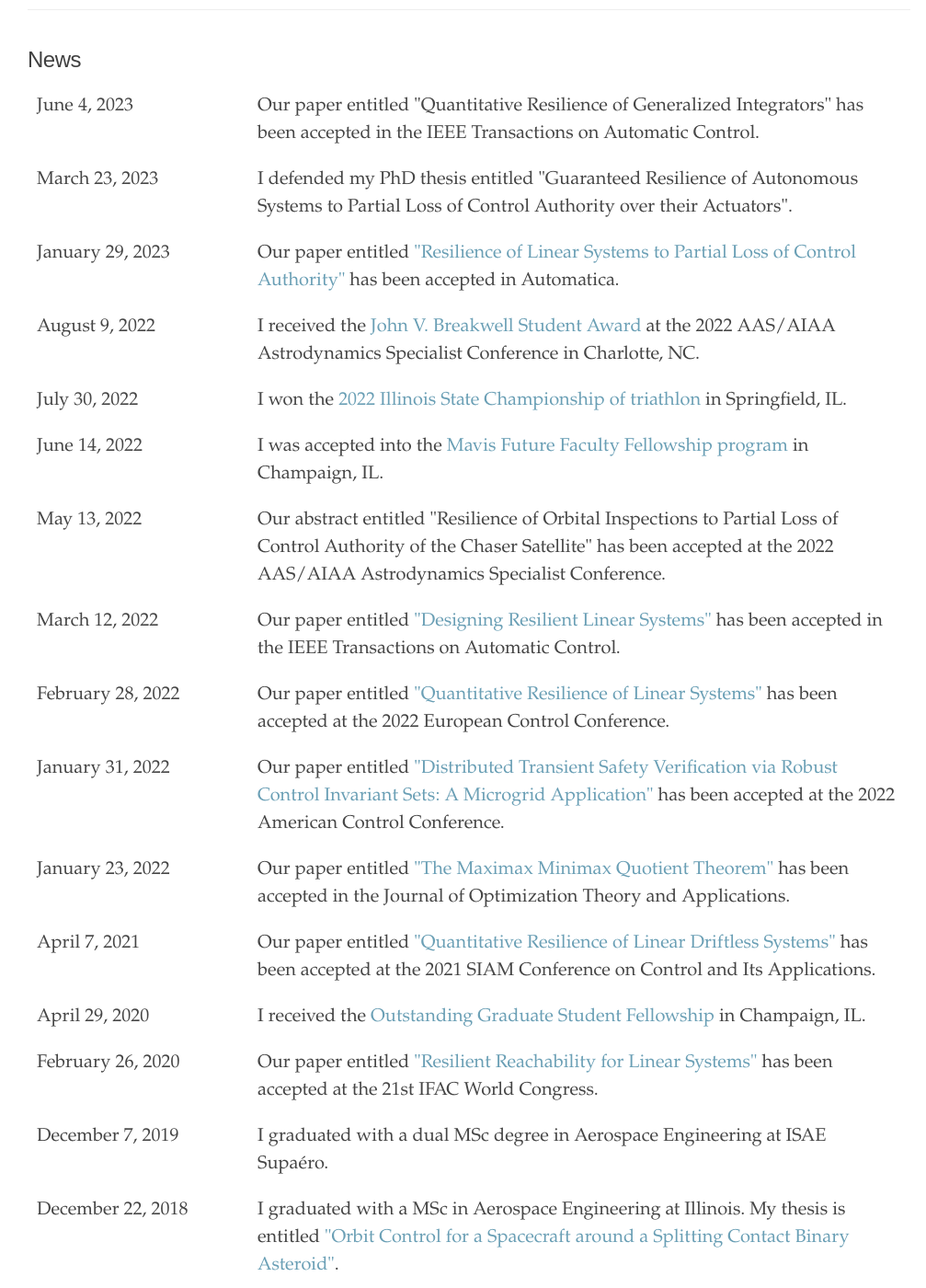
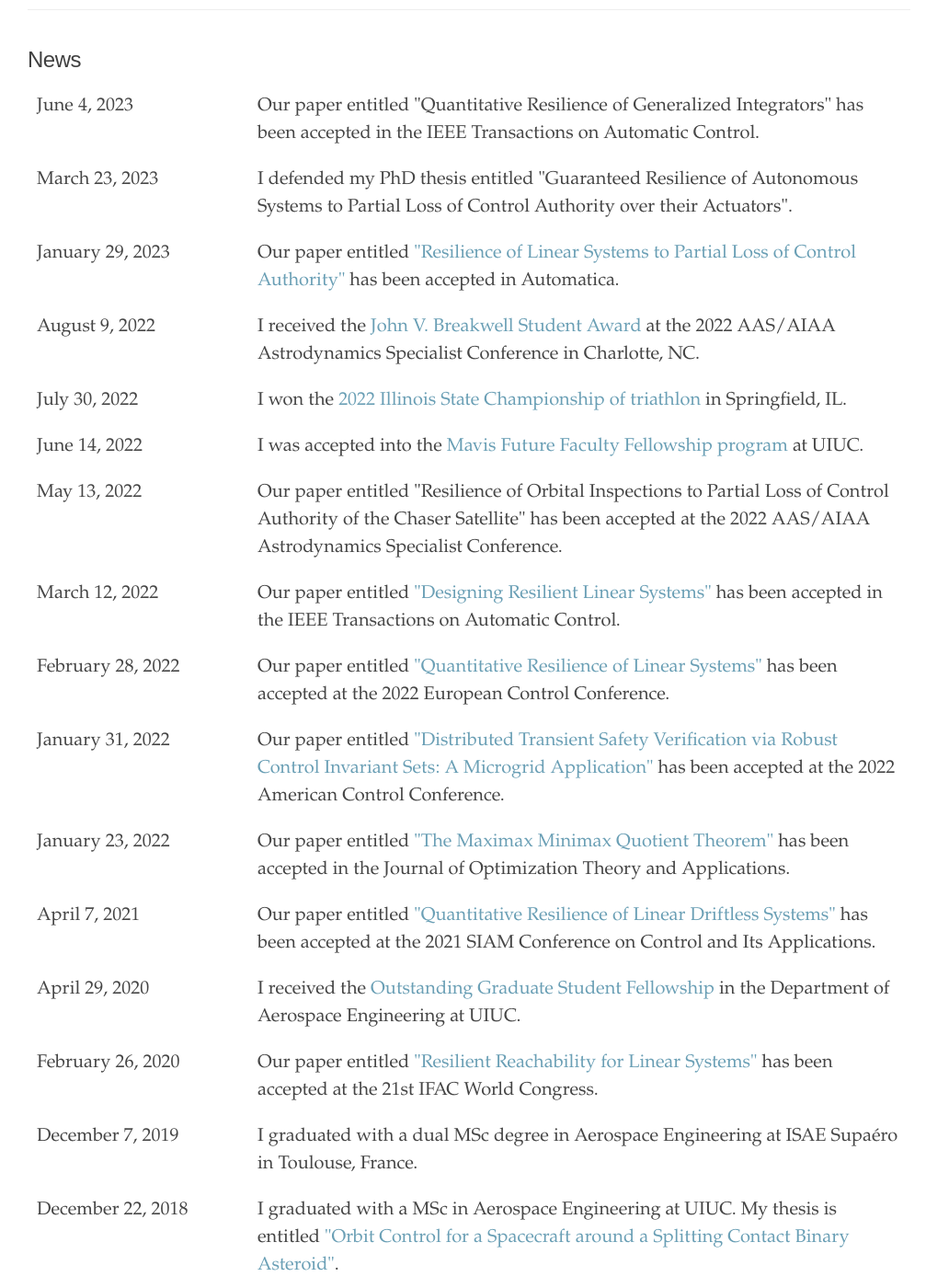
Before and after one commit to Jean-BaptisteBouvier/Jean-BaptisteBouvier.github.io, a Jekyll site: the page built from index.html, in a window 1280 px wide and 1400 px high, scrolled down 677 px. Shown: the whole window at 92% size, without its empty margins (130-1137 px from the left). Built offline with Jekyll 4.4.1, drawn with Linux system fonts in a browser that asks for light colours.

Commit message:
Add files via upload

```diff
--- a/index.html
+++ b/index.html
@@ -77,14 +77,13 @@ title: "Home"
 
 <div class="row">
   <div class="column left">June 14, 2022</div>
-  <div class="column right">I was accepted into the <a href="https://aerospace.illinois.edu/news/48089" target="_blank" rel="noopener noreferrer">Mavis Future Faculty Fellowship program</a> in Champaign, IL.</div>
+  <div class="column right">I was accepted into the <a href="https://aerospace.illinois.edu/news/48089" target="_blank" rel="noopener noreferrer">Mavis Future Faculty Fellowship program</a> at UIUC.</div>
 </div>
 
 <div class="row">
   <div class="column left">May 13, 2022</div>
-  <div class="column right">Our abstract entitled <!--a href="" target="_blank" rel="noopener noreferrer"-->"Resilience of Orbital Inspections to Partial Loss of Control Authority of the Chaser Satellite"<!--/a--> has been accepted at the 2022 AAS/AIAA Astrodynamics Specialist Conference.</div>
+  <div class="column right">Our paper entitled <!--a href="" target="_blank" rel="noopener noreferrer"-->"Resilience of Orbital Inspections to Partial Loss of Control Authority of the Chaser Satellite"<!--/a--> has been accepted at the 2022 AAS/AIAA Astrodynamics Specialist Conference.</div>
 </div>
-
 
 <div class="row">
   <div class="column left">March 12, 2022</div>
@@ -113,7 +112,7 @@ title: "Home"
 
 <div class="row">
   <div class="column left">April 29, 2020</div>
-  <div class="column right">I received the <a href="https://aerospace.illinois.edu/news/2020-ae-student-awards-recognize-excellence" target="_blank" rel="noopener noreferrer">Outstanding Graduate Student Fellowship</a> in Champaign, IL.</div>
+  <div class="column right">I received the <a href="https://aerospace.illinois.edu/news/2020-ae-student-awards-recognize-excellence" target="_blank" rel="noopener noreferrer">Outstanding Graduate Student Fellowship</a> in the Department of Aerospace Engineering at UIUC.</div>
 </div>
 
 <div class="row">
@@ -123,12 +122,12 @@ title: "Home"
 
 <div class="row">
   <div class="column left">December 7, 2019</div>
-  <div class="column right">I graduated with a dual MSc degree in Aerospace Engineering at ISAE Supaéro.</div>
+  <div class="column right">I graduated with a dual MSc degree in Aerospace Engineering at ISAE Supaéro in Toulouse, France.</div>
 </div>
 
 <div class="row">
   <div class="column left">December 22, 2018</div>
-  <div class="column right">I graduated with a MSc in Aerospace Engineering at Illinois. My thesis is entitled <a href="https://www.ideals.illinois.edu/items/109882" target="_blank" rel="noopener noreferrer">"Orbit Control for a Spacecraft around a Splitting Contact Binary Asteroid"</a>.</div>
+  <div class="column right">I graduated with a MSc in Aerospace Engineering at UIUC. My thesis is entitled <a href="https://www.ideals.illinois.edu/items/109882" target="_blank" rel="noopener noreferrer">"Orbit Control for a Spacecraft around a Splitting Contact Binary Asteroid"</a>.</div>
 </div>
 
 </body>
```
